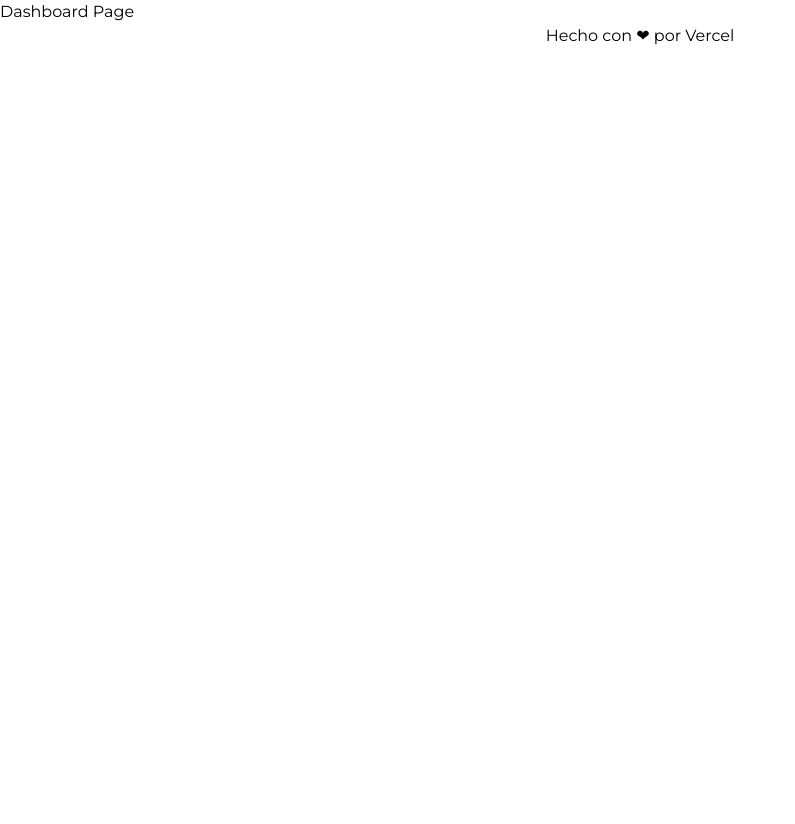
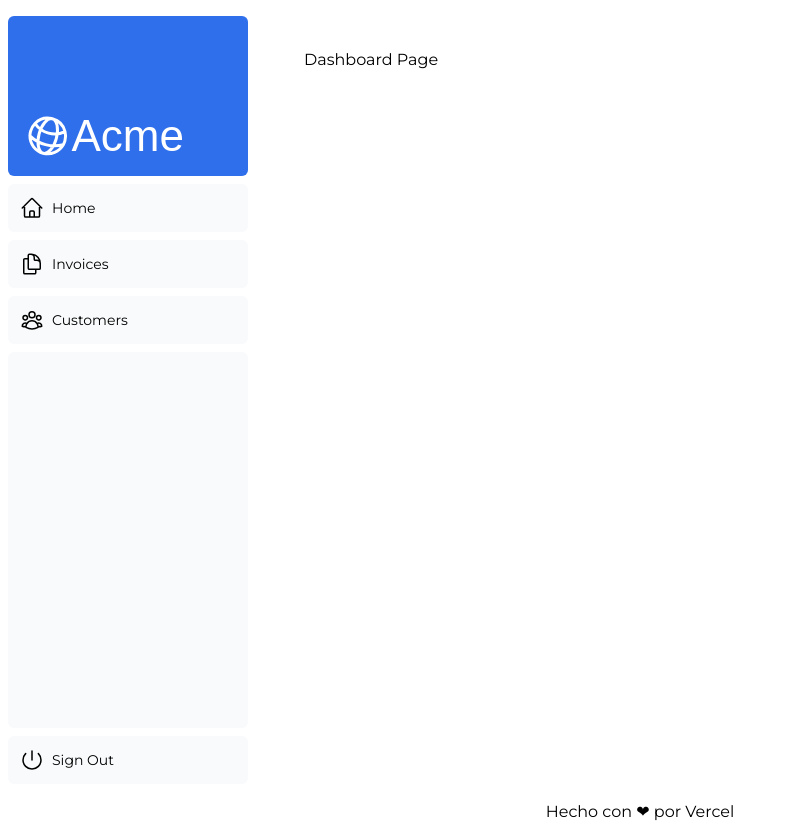
Before and after one commit to theninexl/curso-midu-nextJS, a Next.js app: page /dashboard in a window 1280 px wide. Shown: the whole page, without its empty margins (0-795 px from the left). Before the commit the page ends 800 px from the top, so only its background shows below. Built offline with nearby package versions, Linux system fonts and the light colour scheme; a web font is replaced by a local one.

Commit message:
adding specific not global layout for pages

```diff
--- /dev/null
+++ b/app/dashboard/layout.tsx
@@ -0,0 +1,20 @@
+import SideNav from "../ui/dashboard/sidenav";
+
+export default function Layout (
+  { children } : { children: React.ReactNode} //React.Node es el tipo de dato que acepta children
+) {
+
+  return (
+    <section>
+      <div className="flex h-screen flex-col md:flex-row md:overflow-hidden">
+        <div className="w-full flex-none md:w-64">
+          <SideNav />
+        </div>
+        <div className="flex-grow p-6 md:overflow-y-auto md:p-12">
+        {children}
+        </div>
+      </div>
+
+    </section>
+  )
+}
```
